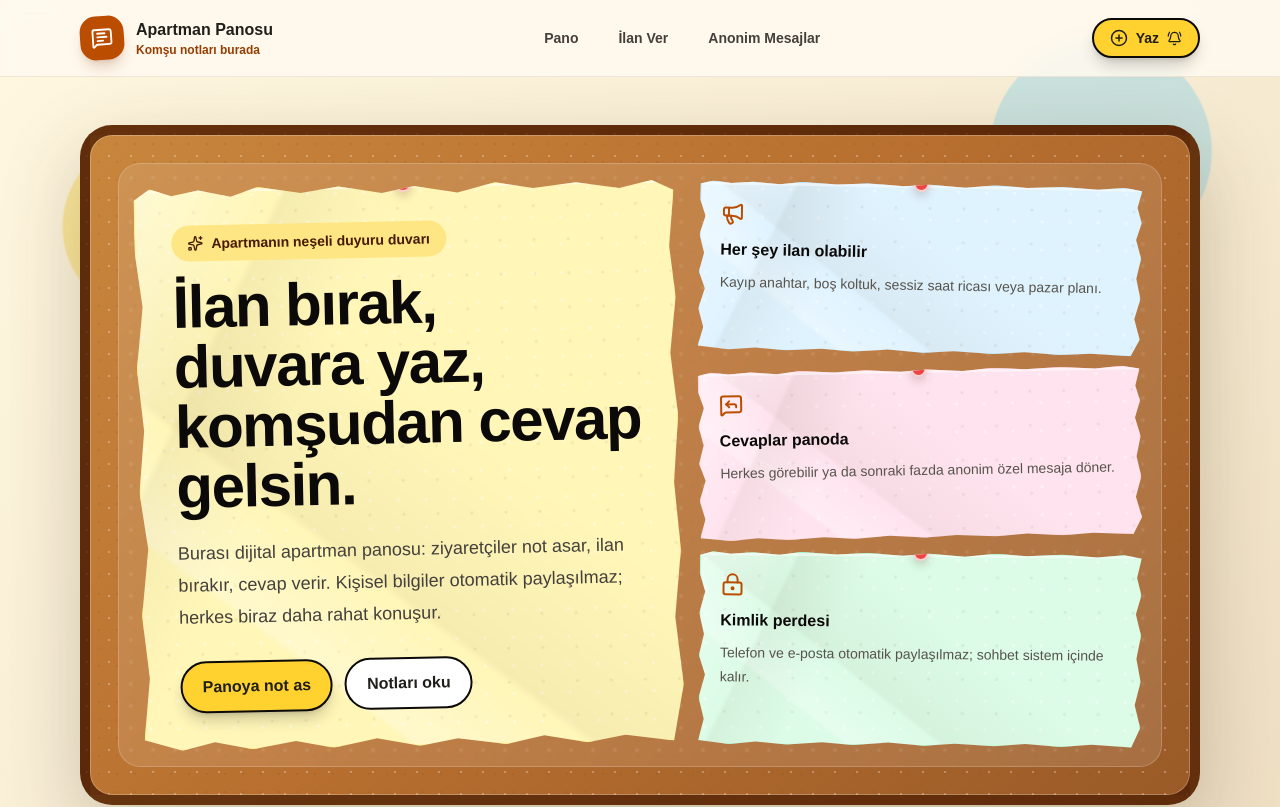
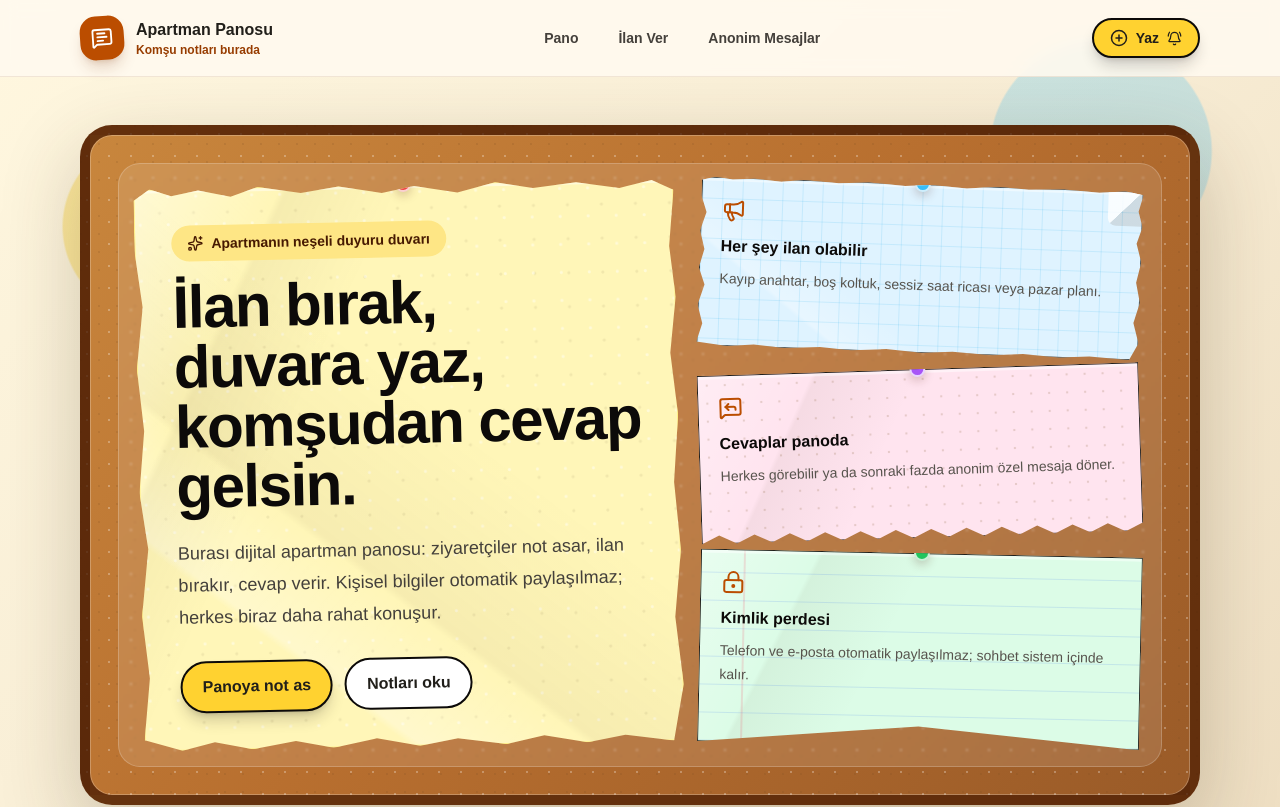
Before and after one commit to syigiter/apartman-panosu, a Next.js app: page / in a window 1280 px wide. Shown: the top 807 px of the page. Built offline with nearby package versions, Linux system fonts and the light colour scheme; no server answers; the database is empty.

Commit message:
Differentiate paper note styles

```diff
--- a/src/app/globals.css
+++ b/src/app/globals.css
@@ -109,3 +109,58 @@ button, input, textarea, select { font: inherit; }
   width: 34px;
   z-index: 2;
 }
+.tape-left .paper-tape {
+  left: 18%;
+  top: -12px;
+  transform: rotate(-9deg);
+  width: 74px;
+}
+.tape-right .paper-tape {
+  left: auto;
+  right: 13%;
+  top: -13px;
+  transform: rotate(7deg);
+  width: 96px;
+}
+.tape-wide .paper-tape {
+  top: -16px;
+  transform: translateX(-50%) rotate(1deg);
+  width: 128px;
+}
+.pin-blue::before { background: #38bdf8; }
+.pin-green::before { background: #22c55e; }
+.pin-purple::before { background: #a855f7; }
+.pin-orange::before { background: #f97316; }
+.lined-paper {
+  background-image:
+    repeating-linear-gradient(to bottom, rgba(37, 99, 235, 0.14) 0 1px, transparent 1px 28px),
+    linear-gradient(90deg, rgba(244, 63, 94, 0.16) 0 2px, transparent 2px),
+    linear-gradient(116deg, rgba(255,255,255,0.36), transparent 22%, rgba(70,50,20,0.05) 23%, transparent 43%);
+  background-position: 0 22px, 42px 0, 0 0;
+  background-size: 100% 100%, 100% 100%, 100% 100%;
+}
+.grid-paper {
+  background-image:
+    linear-gradient(rgba(14, 165, 233, 0.13) 1px, transparent 1px),
+    linear-gradient(90deg, rgba(14, 165, 233, 0.13) 1px, transparent 1px),
+    linear-gradient(38deg, transparent 0 21%, rgba(255,255,255,0.28) 22%, transparent 35%);
+  background-size: 20px 20px, 20px 20px, 100% 100%;
+}
+.dot-paper {
+  background-image:
+    radial-gradient(circle, rgba(120, 80, 30, 0.18) 1.2px, transparent 1.6px),
+    linear-gradient(116deg, rgba(255,255,255,0.32), transparent 22%, rgba(70,50,20,0.05) 23%, transparent 43%);
+  background-size: 18px 18px, 100% 100%;
+}
+.receipt-paper {
+  clip-path: polygon(
+    0 0, 100% 0, 100% 95%, 96% 100%, 92% 95%, 88% 100%, 84% 95%,
+    80% 100%, 76% 95%, 72% 100%, 68% 95%, 64% 100%, 60% 95%,
+    56% 100%, 52% 95%, 48% 100%, 44% 95%, 40% 100%, 36% 95%,
+    32% 100%, 28% 95%, 24% 100%, 20% 95%, 16% 100%, 12% 95%,
+    8% 100%, 4% 95%, 0 100%
+  );
+}
+.bookmark-paper {
+  clip-path: polygon(0 0, 100% 0, 100% 100%, 50% 90%, 0 100%);
+}
--- a/src/app/page.tsx
+++ b/src/app/page.tsx
@@ -18,6 +18,12 @@ const categoryColors = [
   "bg-rose-100 text-rose-950 border-rose-200",
   "bg-violet-100 text-violet-950 border-violet-200",
   "bg-orange-100 text-orange-950 border-orange-200",
+];
+
+const featurePapers = [
+  "pin-blue torn-paper folded-corner paper-blue grid-paper rotate-[2deg]",
+  "pin-purple receipt-paper paper-pink dot-paper rotate-[-1.8deg]",
+  "pin-green bookmark-paper paper-green lined-paper rotate-[1.2deg]",
 ];
 
 export default async function Home() {
@@ -57,9 +63,7 @@ export default async function Home() {
                 {features.map((item, index) => (
                   <div
                     key={item.title}
-                    className={`paper-note pin-note torn-paper crumpled paper-shadow border p-5 ${
-                      index === 0 ? "rotate-[1deg] border-sky-200 paper-blue" : index === 1 ? "rotate-[-1deg] border-rose-200 paper-pink" : "rotate-[0.5deg] border-emerald-200 paper-green"
-                    }`}
+                    className={`paper-note pin-note paper-shadow border p-5 ${featurePapers[index]}`}
                   >
                     <item.icon className="mb-3 text-amber-700" />
                     <h2 className="font-black text-stone-950">{item.title}</h2>
--- a/src/components/PostCard.tsx
+++ b/src/components/PostCard.tsx
@@ -3,21 +3,50 @@ import { MessageCircle, ShieldCheck } from "lucide-react";
 import type { BoardPost } from "@/lib/mock-data";
 
 export function PostCard({ post }: { post: BoardPost }) {
-  const colors = {
-    Duyuru: "paper-yellow border-amber-200 rotate-[-1.1deg]",
-    "Kayıp Eşya": "paper-blue border-sky-200 rotate-[0.9deg]",
-    Yardım: "paper-green border-emerald-200 rotate-[-0.8deg]",
-    Satılık: "paper-pink border-rose-200 rotate-[0.7deg]",
-    "Komşu Notu": "paper-purple border-violet-200 rotate-[-0.7deg]",
-    "Şikayet/Öneri": "paper-orange border-orange-200 rotate-[0.8deg]",
+  const styles = {
+    Duyuru: {
+      shell: "paper-yellow dot-paper border-amber-200 rotate-[-2.2deg] md:ml-3 md:max-w-[92%] tape-wide",
+      shape: "torn-paper folded-corner",
+      label: "Duyuru",
+    },
+    "Kayıp Eşya": {
+      shell: "paper-blue grid-paper border-sky-200 rotate-[1.7deg] md:mr-10 tape-left",
+      shape: "torn-paper folded-corner",
+      label: "Kayıp notu",
+    },
+    Yardım: {
+      shell: "paper-green lined-paper border-emerald-200 rotate-[-1.4deg] md:ml-12 tape-right",
+      shape: "receipt-paper",
+      label: "Yardım çağrısı",
+    },
+    Satılık: {
+      shell: "paper-pink crumpled border-rose-200 rotate-[2.4deg] md:max-w-[86%] md:ml-auto tape-wide",
+      shape: "bookmark-paper",
+      label: "Satılık etiketi",
+    },
+    "Komşu Notu": {
+      shell: "paper-purple dot-paper border-violet-200 rotate-[-1.8deg] md:mr-16 tape-left",
+      shape: "torn-paper folded-corner",
+      label: "Komşu karalaması",
+    },
+    "Şikayet/Öneri": {
+      shell: "paper-orange grid-paper border-orange-200 rotate-[1.2deg] md:ml-8 tape-right",
+      shape: "receipt-paper",
+      label: "Öneri fişi",
+    },
   } as const;
-  const color = colors[post.category as keyof typeof colors] ?? "paper-cream border-stone-200";
+  const style = styles[post.category as keyof typeof styles] ?? {
+    shell: "paper-cream crumpled border-stone-200 rotate-[0.8deg] tape-wide",
+    shape: "torn-paper folded-corner",
+    label: "Pano notu",
+  };
 
   return (
-    <article className={`paper-note torn-paper crumpled folded-corner paper-shadow border p-6 transition hover:rotate-0 hover:-translate-y-1 ${color}`}>
+    <article className={`paper-note ${style.shape} paper-shadow border p-6 transition hover:rotate-0 hover:-translate-y-1 ${style.shell}`}>
       <span className="paper-tape" aria-hidden="true" />
       <div className="mb-3 flex flex-wrap items-center gap-2 text-xs font-bold">
-        <span className="rounded-full bg-white/80 px-3 py-1 text-stone-800 shadow-sm">{post.category}</span>
+        <span className="rounded-full bg-white/80 px-3 py-1 text-stone-800 shadow-sm">{style.label}</span>
+        <span className="rounded-full bg-white/70 px-3 py-1 text-stone-700 shadow-sm">{post.category}</span>
         <span className="rounded-full border border-stone-900 bg-amber-200 px-3 py-1 text-stone-950">{post.type === "ilan" ? "İlan" : "Duvar Yazısı"}</span>
         <span className="text-stone-500">{post.createdAt}</span>
       </div>
```
